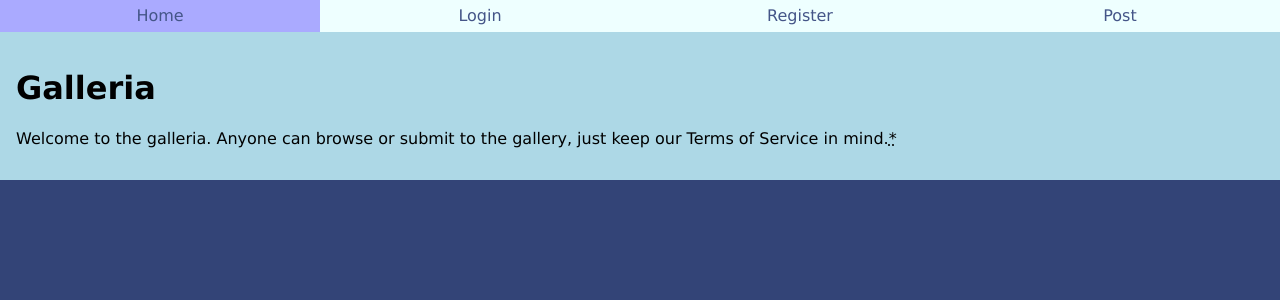
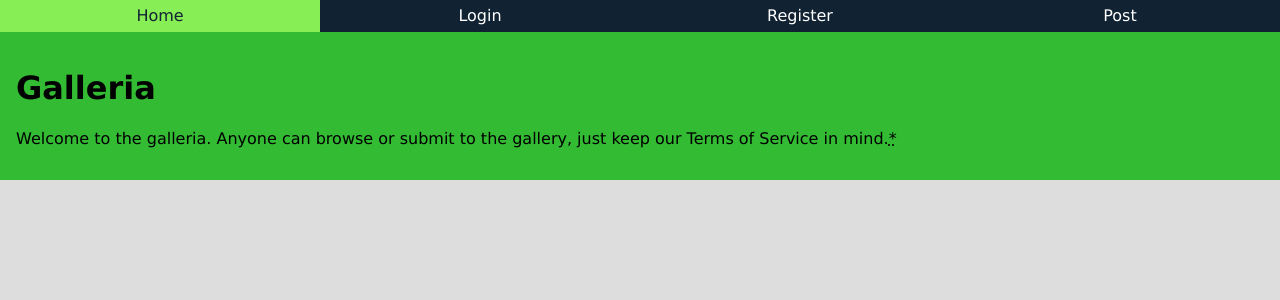
Before and after one commit to knoxd8256/flaskGallery, a Flask app: page / in a window 1280 px wide. Shown: the top 300 px of the page. Run offline with Flask 2, Linux system fonts and the light colour scheme; data that the repository does not hold is empty.

Commit message:
Revamped styling again

```diff
--- a/app/forms.py
+++ b/app/forms.py
@@ -23,6 +23,6 @@ class RegistrationForm(FlaskForm):
 
 class PostForm(FlaskForm):
     title = StringField('Title', validators=[DataRequired()])
-    description = TextAreaField('Description', validators=[DataRequired(), Length(min=1, max=140)])
+    description = TextAreaField('Description', validators=[DataRequired(), Length(min=1, max=140)], render_kw={"rows":'5', "cols":'30'})
     image = FileField('Image', validators=[FileRequired()])
     submit = SubmitField('Submit')
--- a/app/static/master.css
+++ b/app/static/master.css
@@ -1,9 +1,32 @@
+/* CSS Variable Declarations */
+html{
+--main-bg-color: #DDD;
+--post-bg-color: #FFF;
+--accent-color-1: #3B3;
+--accent-color-2: #123;
+--accent-color-3: #8E5;
+}
+/* resets and basic styles */
 html, body {
     margin: 0;
     padding: 0;
     font-family: Verdana, Geneva, Tahoma, sans-serif;
-    background-color: #347;
+    background-color: var(--main-bg-color);
 }
+img {
+    max-width: 100%;
+}
+
+header {
+    padding: 1em;
+    background-color: var(--accent-color-1);
+}
+a {
+    color: var(--accent-color-1);
+}
+/* end of basics */
+
+/* Navigation Styling */
 
 nav {
     display: flex;
@@ -11,58 +34,94 @@ nav {
     height: fit-content;
     justify-items: center;
 }
+nav a {
+    text-decoration: none;
+    background-color: var(--accent-color-2);
+    line-height: 2em;
+    text-align: center;
+    flex: 1;
+    color: white;
+}
+
+nav a:hover {
+    background-color: var(--accent-color-3);
+    color: var(--accent-color-2);
+}
+#navBtn {
+    position: fixed;
+    bottom: 0;
+    right: 0;
+    height: 3em;
+    width: 3em;
+    padding: 0;
+    margin: 0;
+    display: none;
+}
+
+/* Nav Styling end */
+
+/* Default Main Styling */
 
 main {
-    background-color: #EFF;
+    background-color: var(--post-bg-color);
 }
 
 main p {
     padding: 1em;
 }
 
+/* Main Styling end*/
+
+/* Form Styling*/
 form {
     padding: 1em;
 }
 
-article {
+input[type='text'], input[type='password'] {
+    background-color: var(--post-bg-color);
+    border: 1px solid var(--accent-color-1);
+    line-height: 200%;
+    border-radius: .2em;
+}
+
+textarea {
+    background-color: var(--post-bg-color);
+    border: 1px solid var(--accent-color-1);
+}
+
+input[type='submit'] {
+    line-height: 250%;
+    background-color: var(--accent-color-1);
+    border: none;
+    color: white;
+    border-radius: .2em;
+    font-size: 120%;
+    cursor: pointer;
+}
+
+input[type='submit']:hover {
+    background-color: var(--accent-color-3);
+}
+
+input[type='file'] {
+    font-size: 110%;
+    border: none;
+    line-height: 250%;
+}
+/* Form Styling end*/
+
+/* Post Styling */
+article.post {
     display: grid;
     justify-content: center;
     align-content: flex-start;
     padding: 2ch;
-    background-color: #EFF;
+    background-color: var(--post-bg-color);
     border-radius: .5em;
 }
 
 .author {
     font-style: italic;
-}
-
-.modal {
-    position: fixed;
-    background-color: rgba(3, 3, 3, .6);
-    width: 100vw;
-    height: 100vh;
-    top: 0;
-    left: 0;
-    display: grid;
-}
-
-.modal button {
-    position: absolute;
-    top: 0;
-    right: 0;
-    background: black;
-    color: red;
-    border: none;
-    font-size: 300%;
-    font-family: 'Courier New', Courier, monospace;
-}
-
-.modal img {
-    max-height: 80%;
-    max-width: 80%;
-    justify-self: center;
-    align-self: center;
 }
 
 figure {
@@ -82,55 +141,59 @@ figure img {
     cursor: pointer;
 }
 
-nav a {
-    text-decoration: none;
-    background-color: #EFF;
-    line-height: 2em;
-    text-align: center;
-    flex: 1;
-    color: #458;
+/* Post end */
+
+/* Modal Styling */
+.modal {
+    position: fixed;
+    background-color: rgba(3, 3, 3, .6);
+    width: 100vw;
+    height: 100vh;
+    top: 0;
+    left: 0;
+    display: grid;
 }
 
-nav a:hover {
-    background-color: #AAF;
+.modal button {
+    position: absolute;
+    top: 1em;
+    right: 1em;
+    background: var(--accent-color-2);
+    color: var(--accent-color-3);
+    border: none;
+    font-size: 300%;
+    font-family: 'Courier New', Courier, monospace;
+    border-radius: 10%;
 }
 
-main.index {
+.modal img {
+    max-height: 80%;
+    max-width: 80%;
+    justify-self: center;
+    align-self: center;
+}
+
+/* Modal end */
+
+/* Gallery Styling */
+main.gallery {
     display: grid;
     grid-template-columns: 1fr 1fr 1fr;
     gap: 1em;
     padding: 1em;
     background-color: transparent;
 }
+/* Gallery end */
 
-img {
-    max-width: 100%;
-}
-
-header {
-    padding: 1em;
-    background-color: lightblue;
-}
-
-#navBtn {
-    position: fixed;
-    bottom: 0;
-    right: 0;
-    height: 3em;
-    width: 3em;
-    padding: 0;
-    margin: 0;
-    display: none;
-}
 
 @media(max-width:800px) {
-    main.index {
+    main.gallery {
         grid-template-columns: 1fr 1fr;
     }
 }
 
 @media(max-width:500px) {
-    main.index {
+    main.gallery {
         grid-template-columns: 1fr;
     }
     nav {
--- a/app/templates/index.html
+++ b/app/templates/index.html
@@ -5,7 +5,7 @@
     <p>Welcome to the galleria. Anyone can browse or submit to the gallery, just keep our Terms of Service in mind.<abbr
             title="There are none">*</abbr></p>
 </header>
-<main class="index">
+<main class="gallery">
     {% for post in posts %}
     {% include '_post.html' %}
     {% endfor %}
--- a/app/templates/user.html
+++ b/app/templates/user.html
@@ -4,7 +4,7 @@
 <header>
     <h1>Posts By {{ user.username }}</h1>
 </header>
-<main class="index">
+<main class="gallery">
     {% for post in posts %}
     {% include '_post.html' %}
     {% endfor %}
```
